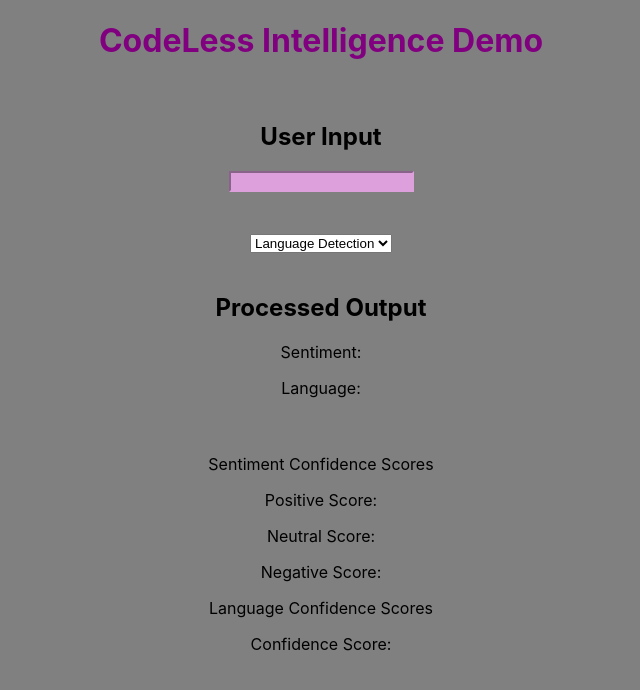
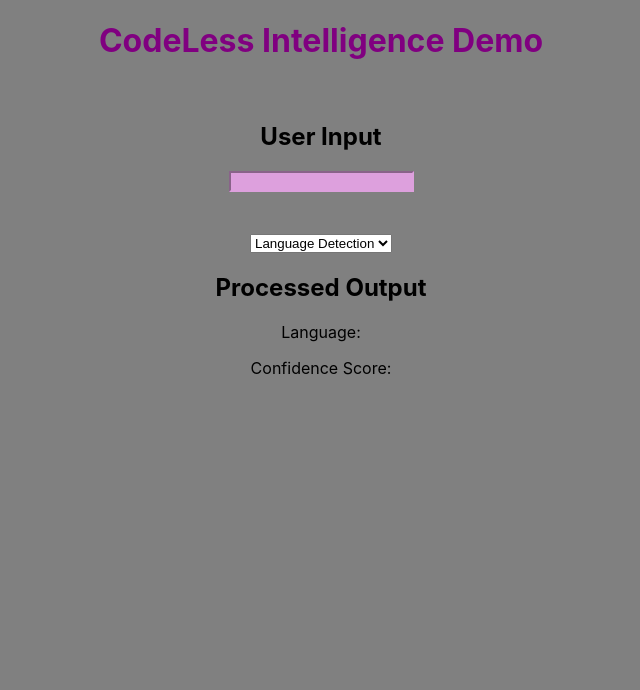
Before and after one commit to katungi/React-Azure-Cognitive-Services-Demo, a React (Create React App) app: page / in a window 1280 px wide. Shown: the top 690 px of the page, without its empty margins (319-959 px from the left). Built offline with nearby package versions, Linux system fonts and the light colour scheme.

Commit message:
fixing bugs ⛈🌩

```diff
--- a/src/App.js
+++ b/src/App.js
@@ -3,14 +3,54 @@ import "./App.css";
 import axios from "axios";
 import { debounce } from "lodash";
 
+const headers = {
+  "Ocp-Apim-Subscription-Key": `${process.env.REACT_APP_KEY}`,
+  "Content-Type": "application/json",
+  Accept: "application/json",
+};
+
+const requestLang = async (text) => {
+  const { data } = await axios({
+    method: "post",
+    url: `https://codeless.cognitiveservices.azure.com/text/analytics/v3.0/languages`,
+    data: {
+      documents: [
+        {
+          language: "en",
+          id: "1",
+          text: text,
+        },
+      ],
+    },
+    headers,
+  });
+
+  return data;
+};
+
+const requestSentiment = async (text) => {
+  const { data } = await axios({
+    method: "post",
+    url: `https://codeless.cognitiveservices.azure.com/text/analytics/v3.0/sentiment`,
+    data: {
+      documents: [
+        {
+          language: "en",
+          id: "1",
+          text: text,
+        },
+      ],
+    },
+    headers,
+  });
+
+  return data;
+};
 function App() {
   const [text, setText] = useState("");
-  const [sentiment, setSentiment] = useState("");
   const [mode, setMode] = useState("languages");
-  const [language, setLanguage] = useState("");
-  const [languageConfidence, setConfidence] = useState("");
-
-  const [document, setDocuments] = useState({});
+  const [langDoc, setLangDoc] = useState({});
+  const [sentimentDoc, setSentimentDoc] = useState({});
 
   const onChangeHandler = (event) => {
     setText(event.target.value);
@@ -30,38 +70,27 @@ function App() {
   ];
 
   useEffect(() => {
-    const debouncedSave = debounce(() => makeRequest(), 1000);
+    console.log(process.env.REACT_APP_KEY);
+    const debouncedSave = debounce(() => makeRequest(), 1500);
     debouncedSave();
 
     const makeRequest = () => {
-      axios({
-        method: "post",
-        url: `https://codeless.cognitiveservices.azure.com/text/analytics/v3.0/${mode}`,
-        data: {
-          documents: [
-            {
-              language: "en",
-              id: "1",
-              text: text,
-            },
-          ],
-        },
-        headers: {
-          "Ocp-Apim-Subscription-Key": `${process.env.REACT_APP_KEY}`,
-          "Content-Type": "application/json",
-          Accept: "application/json",
-        },
-      })
-        .then(({ data }) => {
-          setDocuments(data.documents[0]);
-          console.log(document.confidenceScores.positive);
+      if (mode === "languages") {
+        setSentimentDoc({});
+        requestLang(text)
+          .then((res) => setLangDoc(res.documents[0]))
+          .catch(console.log);
 
-          setSentiment(data.documents[0].sentiment);
-          setLanguage(data.documents[0].detectedLanguage.name);
-          setConfidence(data.documents[0].detectedLanguage.confidenceScore);
-        console.log(document);
-        })
-        .catch((err) => console.log(err));
+        console.log(langDoc);
+      }
+
+      if (mode === "sentiment") {
+        setLangDoc({});
+        requestSentiment(text)
+          .then((res) => setSentimentDoc(res.documents[0]))
+          .catch(console.log);
+        console.log(sentimentDoc);
+      }
     };
   }, [text, mode]);
 
@@ -91,38 +120,31 @@ function App() {
           <option value={option.value}>{option.label}</option>
         ))}
       </select>
-      <br />
-      <br />
 
       <h2>Processed Output</h2>
-      <p>{sentiment !== undefined ? `Sentiment: ${sentiment}` : ""}</p>
-      <p>{language !== undefined || null ? `Language: ${language}` : ""}</p>
-      <br />
-      <br />
-      <label>Sentiment Confidence Scores</label>
-      <p>
-        {document !== undefined
-          ? `Positive Score: `
-          : ""}
-      </p>
-      <p>
-        {document !== undefined
-          ? `Neutral Score: `
-          : ""}
-      </p>
-      <p>
-        {document !== undefined
-          ? `Negative Score: `
-          : ""}
-      </p>
-
-      <label>Language Confidence Scores</label>
-
-      <p>
-        {language !== undefined
-          ? `Confidence Score: ${languageConfidence}`
-          : ""}
-      </p>
+      {mode === "languages" ? (
+        <>
+          {langDoc && langDoc !== undefined ? (
+            <>
+              <p>Language: {langDoc?.detectedLanguage?.name}</p>
+              <p>Confidence Score: {langDoc?.detectedLanguage?.confidenceScore}</p>
+            </>
+          ) : null}
+        </>
+      ) : (
+        <>
+          <label>Sentiment Confidence Scores</label>
+          {sentimentDoc && sentimentDoc !== undefined ? (
+            <>
+              <p>Sentiment: {sentimentDoc.sentiment}</p>
+              <p>Positive Score: {sentimentDoc?.confidenceScores?.positive}</p>
+              <p>Neutral Score: {sentimentDoc?.confidenceScores?.neutral}</p>
+              <p>Negative Score: {sentimentDoc?.confidenceScores?.negative}</p>
+            </>
+          ) : null
+          }
+        </>
+      )}
     </div>
   );
 }
```
Also changed, not shown: 1 other file (tests, documents, lock files or other folders).
